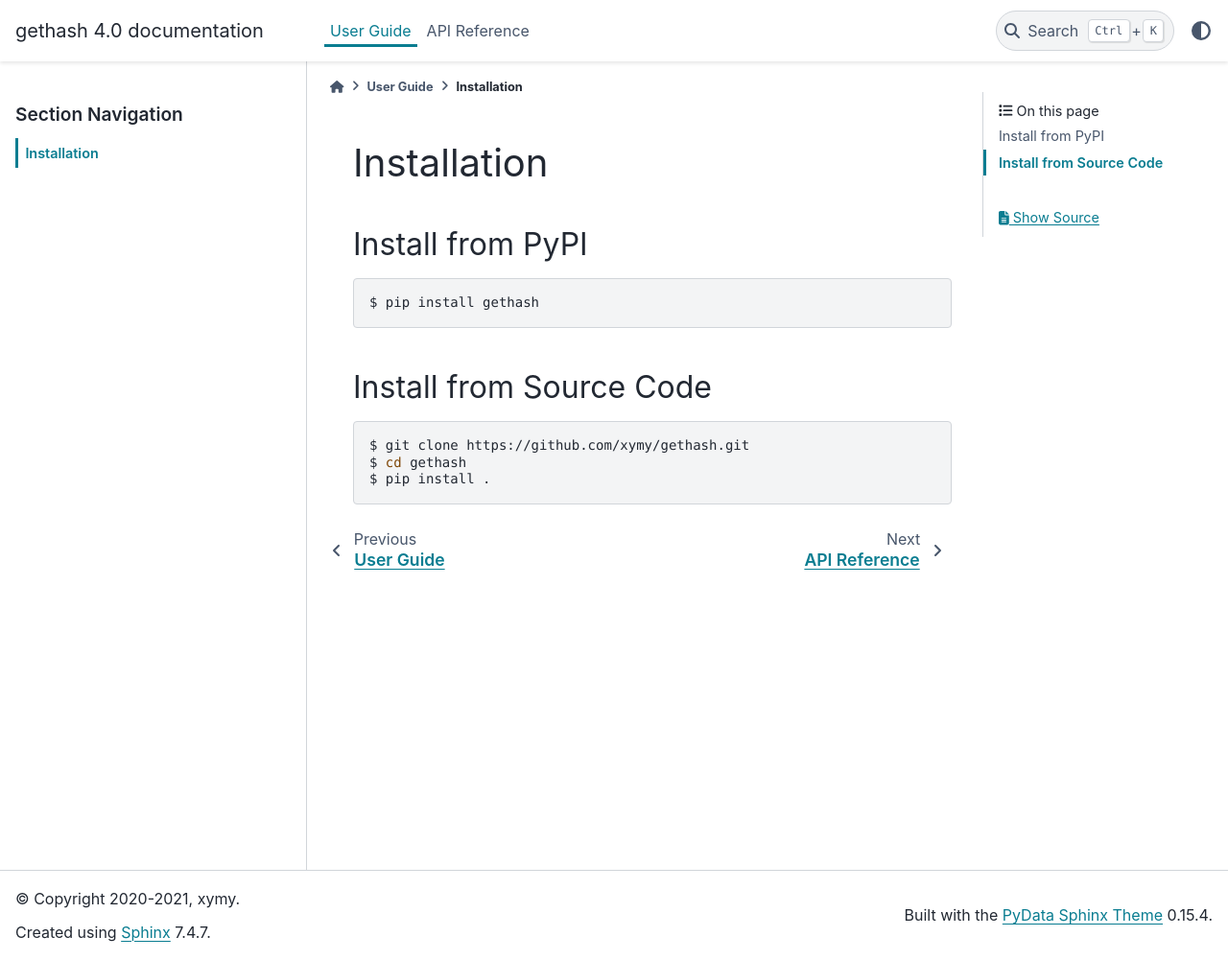
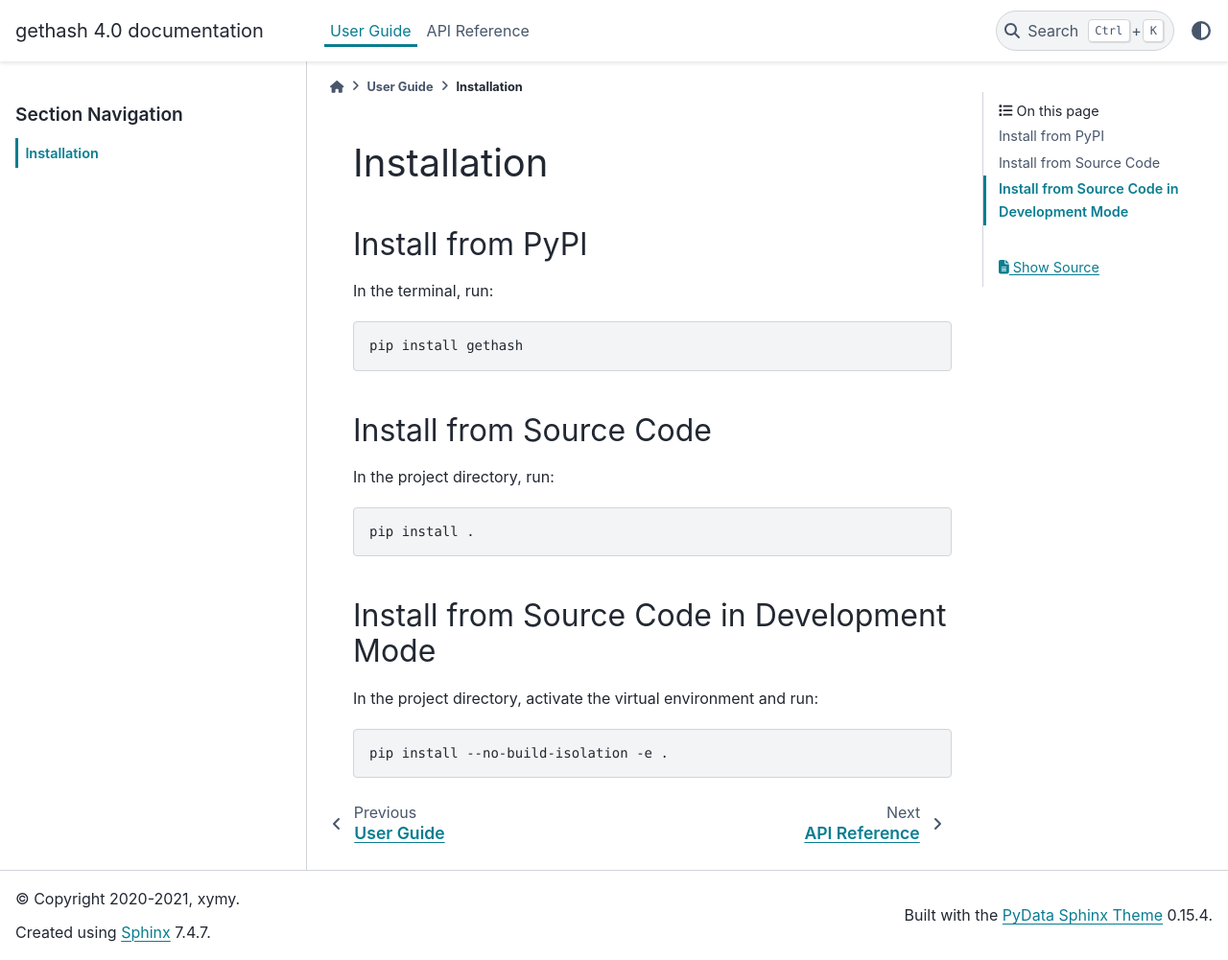
Before and after one commit to xymy/gethash, a Sphinx documentation site: the page built from doc/user/install.rst, in a window 1280 px wide and 1001 px high. Shown: the whole window at 96% size. Built offline with Sphinx 7.4.7 and the PyData theme 0.15.4, drawn with Linux system fonts in a browser that asks for light colours.

Commit message:
Improve doc

```diff
--- a/doc/index.rst
+++ b/doc/index.rst
@@ -5,7 +5,7 @@ A set of command-line tools that can generate or check various hash values.
 
 .. code-block:: console
 
-    $ gethash
+    gethash
 
 Table of Contents
 -----------------
--- a/doc/user/install.rst
+++ b/doc/user/install.rst
@@ -4,15 +4,26 @@ Installation
 Install from PyPI
 -----------------
 
+In the terminal, run:
+
 .. code-block:: console
 
-    $ pip install gethash
+    pip install gethash
 
 Install from Source Code
 ------------------------
 
+In the project directory, run:
+
 .. code-block:: console
 
-    $ git clone https://github.com/xymy/gethash.git
-    $ cd gethash
-    $ pip install .
+    pip install .
+
+Install from Source Code in Development Mode
+--------------------------------------------
+
+In the project directory, activate the virtual environment and run:
+
+.. code-block:: console
+
+    pip install --no-build-isolation -e .
```
